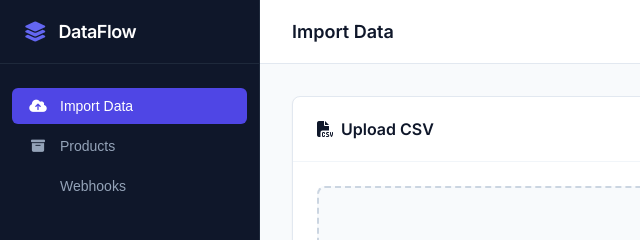
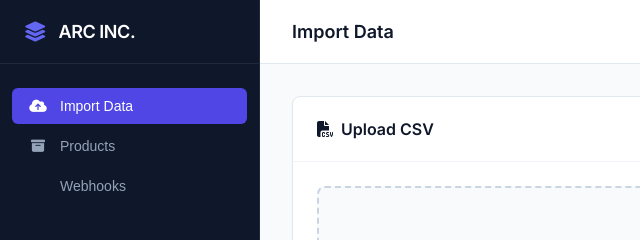
Before and after one commit to justbytecode/Arc-inc, a plain HTML site: page app/static/index.html in a window 1280 px wide. Shown: the top 240 px of the page, 0-640 px from the left. Drawn offline with Linux system fonts and the light colour scheme; no server answers; some icons are missing.

```diff
--- a/app/static/index.html
+++ b/app/static/index.html
@@ -18,7 +18,7 @@
         <aside class="sidebar">
             <div class="logo-container">
                 <i class="fa-solid fa-layer-group logo-icon"></i>
-                <h1>DataFlow</h1>
+                <h1>ARC INC.</h1>
             </div>
 
             <nav class="nav-menu">
```
